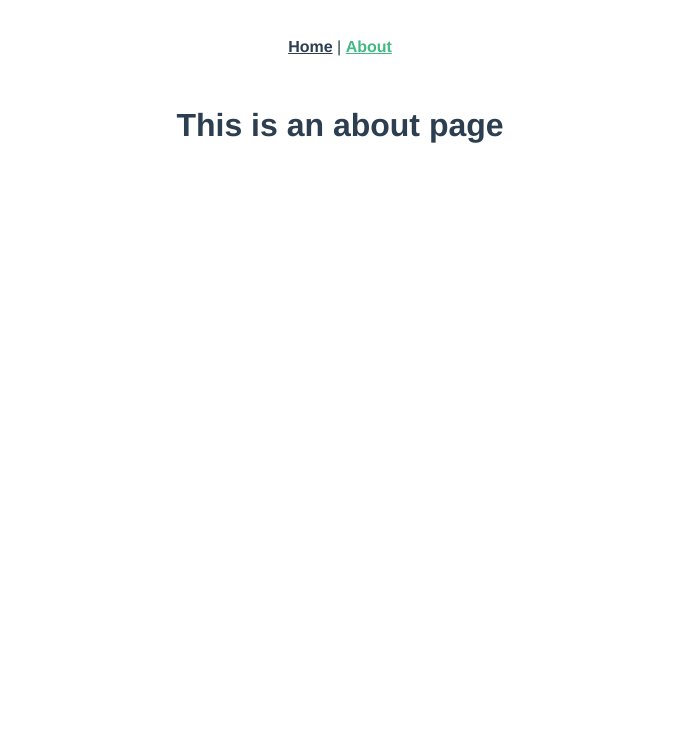
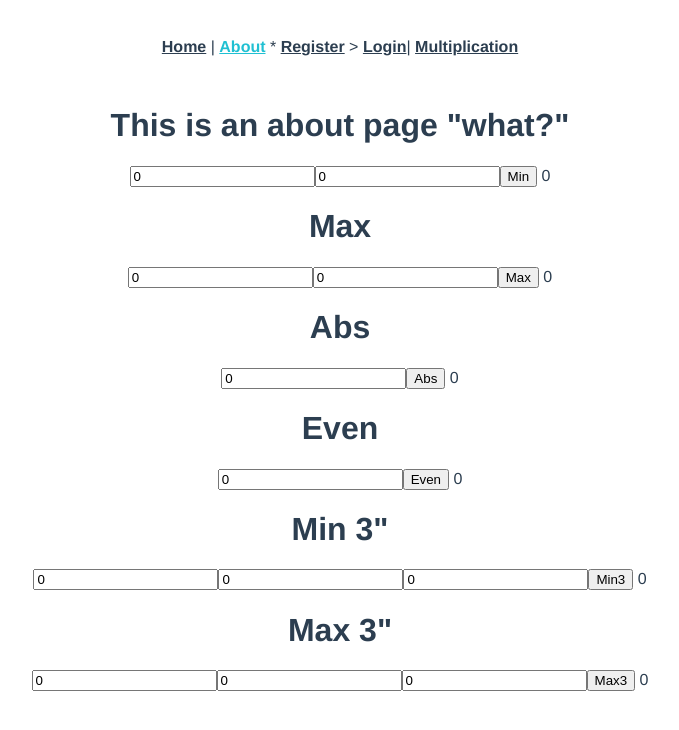
Before and after one commit to ToomasProoso/vue, a Vue app: page /#/about in a window 1280 px wide. Shown: the top 730 px of the page, without its empty margins (300-979 px from the left). Built offline with nearby package versions, Linux system fonts and the light colour scheme.

Commit message:
27,04,2021

```diff
--- a/src/App.vue
+++ b/src/App.vue
@@ -2,13 +2,18 @@
   <div id="app">
     <div id="nav">
       <router-link to="/">Home</router-link> |
-      <router-link to="/about">About</router-link>
+      <router-link to="/about">About</router-link> *
+      <router-link to="/register">Register</router-link> >
+      <router-link to="/login">Login</router-link>|
+      <router-link to="/multiplication">Multiplication</router-link>
+
     </div>
     <router-view/>
   </div>
 </template>
 
 <style>
+
 #app {
   font-family: Avenir, Helvetica, Arial, sans-serif;
   -webkit-font-smoothing: antialiased;
@@ -27,6 +32,6 @@
 }
 
 #nav a.router-link-exact-active {
-  color: #42b983;
+  color: #20c0d2;
 }
 </style>
--- a/src/router/index.js
+++ b/src/router/index.js
@@ -1,6 +1,9 @@
 import Vue from 'vue'
 import VueRouter from 'vue-router'
 import Home from '../views/Home.vue'
+import Register from "@/views/Register"
+import Login from "@/views/Login"
+import Multiplication from "@/views/Multiplication";
 
 Vue.use(VueRouter)
 
@@ -10,6 +13,25 @@ const routes = [
     name: 'Home',
     component: Home
   },
+
+  {
+    path: '/register',
+    name: 'Register',
+    component: Register
+  },
+
+  {
+    path: '/login',
+    name: 'Login',
+    component: Login
+  },
+
+  {
+    path: '/multiplication',
+    name: 'Multiplication',
+    component: Multiplication
+  },
+
   {
     path: '/about',
     name: 'About',
--- a/src/views/About.vue
+++ b/src/views/About.vue
@@ -1,5 +1,126 @@
 <template>
   <div class="about">
-    <h1>This is an about page</h1>
+    <h1>This is an about page "what?"</h1>
+    <input v-model.number="minA">
+    <input v-model.number="minB">
+    <button v-on:click="min()">Min</button>
+    {{ minAnswer }}
+
+    <h1>Max</h1>
+    <input v-model.number="maxA">
+    <input v-model.number="maxB">
+    <button v-on:click="max()">Max</button>
+    {{ maxAnswer }}
+
+    <h1>Abs</h1>
+    <input v-model.number="abs">
+        <button v-on:click="absA()">Abs</button>
+    {{ absAnswer }}
+
+    <h1>Even</h1>
+    <input v-model.number="even">
+    <button v-on:click="evenA()">Even</button>
+    {{ evenAnswer }}
+
+    <h1>Min 3"</h1>
+    <input v-model.number="min3A">
+    <input v-model.number="min3B">
+    <input v-model.number="min3C">
+    <button v-on:click="min3is()">Min3</button>
+    {{ min3Answer }}
+
+    <h1>Max 3"</h1>
+    <input v-model.number="max3A">
+    <input v-model.number="max3B">
+    <input v-model.number="max3C">
+    <button v-on:click="max3is()">Max3</button>
+    {{ max3Answer }}
+
   </div>
 </template>
+<script>
+
+function min() {
+  if (this.minA < this.minB) {
+    this.minAnswer = this.minA;
+  } else {
+    this.minAnswer = this.minB;
+  }
+}
+function max() {
+  if (this.maxA > this.maxB) {
+    this.maxAnswer = this.maxA;
+  } else {
+    this.maxAnswer = this.maxB;
+  }
+}
+
+function absA() {
+  if (this.abs < 0) {
+    this.absAnswer = this.abs * -1;
+  } else {
+    this.absAnswer = this.abs;
+  }
+}
+
+function evenA() {
+  if (this.even %2 == 0) {
+    this.evenAnswer = true;
+  } else {
+    this.evenAnswer = false;
+  }
+}
+
+function min3is() {
+  if (this.min3A <= this.min3B && this.min3A <= this.min3C) {
+    this.min3Answer = this.min3A;
+  } else if (this.min3B <= this.min3A && this.min3B <= this.min3C){
+    this.min3Answer = this.min3B;
+  }else{
+    this.min3Answer = this.min3C;
+  }
+}
+
+function max3is() {
+  if (this.max3A >= this.max3B && this.max3A >= this.max3C) {
+    this.max3Answer = this.max3A;
+  } else if (this.max3B >= this.max3A && this.max3B >= this.max3C){
+    this.max3Answer = this.max3B;
+  }else{
+    this.max3Answer = this.max3C;
+  }
+}
+
+export default {
+  data: function () {
+    return {
+      'minA': 0,
+      'minB': 0,
+      'minAnswer': 0,
+      'maxA': 0,
+      'maxB': 0,
+      'maxAnswer': 0,
+      'abs': 0,
+      'absAnswer': 0,
+      'even': 0,
+      'evenAnswer': 0,
+      'min3A': 0,
+      'min3B': 0,
+      'min3C': 0,
+      'min3Answer': 0,
+      'max3A': 0,
+      'max3B': 0,
+      'max3C': 0,
+      'max3Answer': 0
+    }
+  },
+  methods: {
+    'min': min,
+    'max': max,
+    'absA': absA,
+    'evenA': evenA,
+    'min3is' : min3is,
+    'max3is': max3is
+  }
+}
+</script>
--- /dev/null
+++ b/src/views/Login.vue
@@ -0,0 +1,28 @@
+<template>
+  <div class="Login">
+    <input v-model="email" placeholder="enter your email"/>
+    <button v-on:click="login()">Login</button>
+    <h1>Login please</h1>
+    <table>
+      <tr v-for="email in emails">
+        <td>{{email}}</td>
+      </tr>
+    </table>
+  </div>
+</template>
+<script>
+
+export default {
+   data: function () {
+    return {
+      'email': '',
+      'emails': ["a@a.ee", "b@b.com"]
+    }
+  },
+  methods: {
+    'login': function () {
+      this.emails.push(this.email);
+    }
+  }
+}
+</script>
--- /dev/null
+++ b/src/views/Multiplication.vue
@@ -0,0 +1,39 @@
+<template>
+  <div class="Multiplication table">
+    <input v-model.number="x"/>
+    <input v-model.number="y"/>
+    <button v-on:click="table()">calculate</button>
+    <table border="1">
+      <tr v-for="row in table">
+        <td v-for="column in row" {{column}}></td>
+      </tr>
+    </table>
+  </div>
+</template>
+
+<script>
+export default {
+  data: function () {
+    return {
+      'x': 0,
+      'y': 0,
+      'table': [[]]
+
+    }
+  },
+  methods: {
+    'table': function () {
+      for (let i = 1; i <= this.x; i++) {
+        this.table[i - 1] = []
+        for (let j = 1; j <= this.y; j++) {
+          this.table[i - 1][j - 1] = i * j;
+        }
+        this.table[i-1].splice()
+      }
+      this.table.splice()
+    }
+  }
+
+}
+
+</script>
--- /dev/null
+++ b/src/views/Register.vue
@@ -0,0 +1,18 @@
+<template>
+  <div class="home">
+    <img alt="Vue logo" src="../assets/logo.png">
+    <HelloWorld msg="Welcome to Your Vue.js App"/>
+  </div>
+</template>
+
+<script>
+// @ is an alias to /src
+import HelloWorld from '@/components/HelloWorld.vue'
+
+export default {
+  name: 'Register',
+  components: {
+    HelloWorld
+  }
+}
+</script>
```
